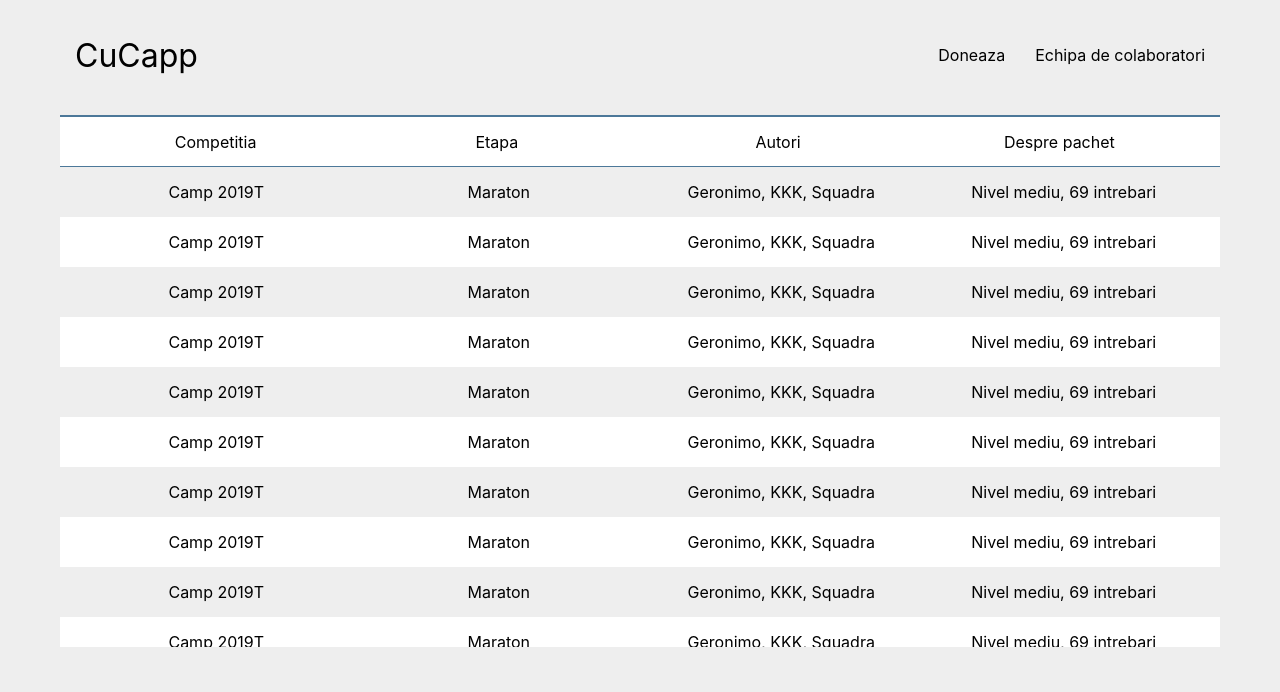
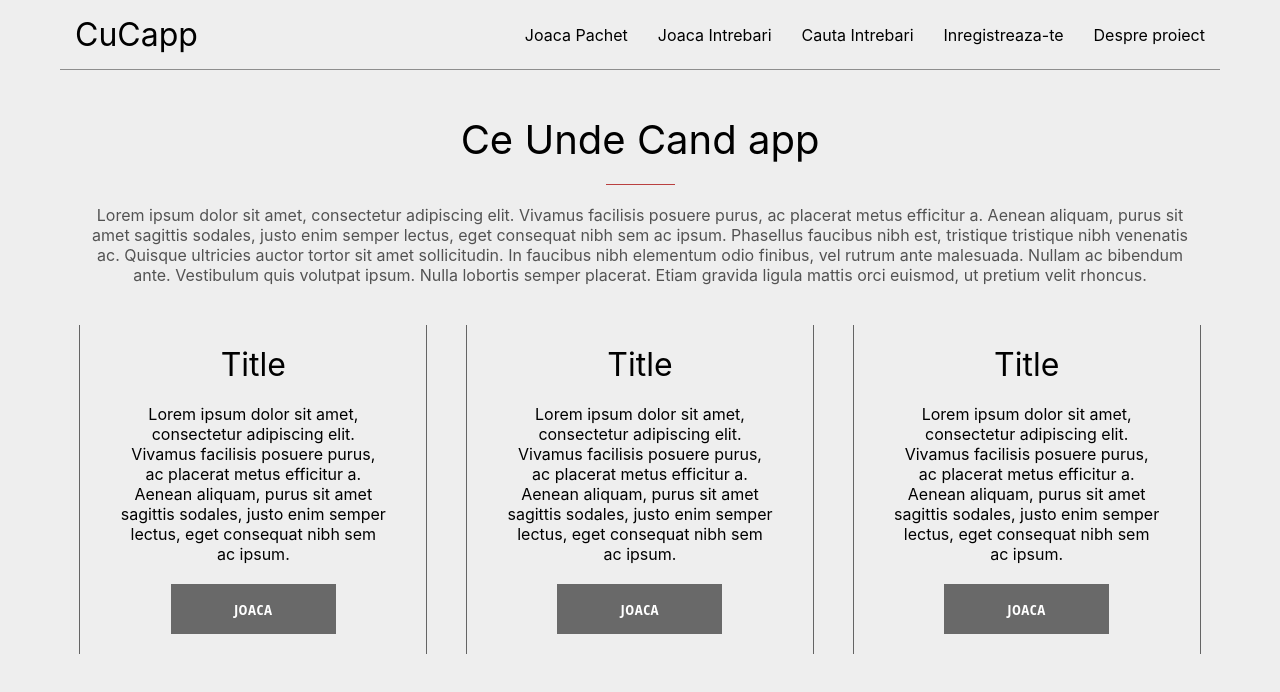
Before and after one commit to lavrric/cucapp, a React (Create React App) app: page / in a window 1280 px wide. Shown: the top 692 px of the page. Built offline with nearby package versions, Linux system fonts and the light colour scheme.

Commit message:
basic homepage, but better

```diff
--- a/src/App.css
+++ b/src/App.css
@@ -1,6 +1,6 @@
 body {
   background-color: #eeeeee;
-  padding: 20px 60px;
+  padding: 0 60px;
 }
 
 a {
--- a/src/components/custom-button/custom-button.component.jsx
+++ b/src/components/custom-button/custom-button.component.jsx
@@ -2,7 +2,7 @@ import React from "react";
 import "./custom-button.styles.scss";
 
 const CustomButton = ({ children, isGoogleSignIn, ...otherProps }) => (
-  <button className=" custom-button" {...otherProps}>
+  <button className={`custom-button`} {...otherProps}>
     {children}
   </button>
 );
--- a/src/components/custom-button/custom-button.styles.scss
+++ b/src/components/custom-button/custom-button.styles.scss
@@ -6,7 +6,7 @@
   line-height: 50px;
   padding: 0 35px 0 35px;
   font-size: 15px;
-  background-color: black;
+  background-color: rgb(105, 105, 105);
   color: white;
   text-transform: uppercase;
   font-family: "Open Sans Condensed";
--- /dev/null
+++ b/src/components/description/description.component.jsx
@@ -0,0 +1,21 @@
+import React from "react";
+import "./description.styles.scss";
+
+const Description = () => (
+  <div className="description">
+    <div className="title">Ce Unde Cand app</div>
+    <divc className="bar" />
+    <div className="text">
+      Lorem ipsum dolor sit amet, consectetur adipiscing elit. Vivamus facilisis
+      posuere purus, ac placerat metus efficitur a. Aenean aliquam, purus sit
+      amet sagittis sodales, justo enim semper lectus, eget consequat nibh sem
+      ac ipsum. Phasellus faucibus nibh est, tristique tristique nibh venenatis
+      ac. Quisque ultricies auctor tortor sit amet sollicitudin. In faucibus
+      nibh elementum odio finibus, vel rutrum ante malesuada. Nullam ac bibendum
+      ante. Vestibulum quis volutpat ipsum. Nulla lobortis semper placerat.
+      Etiam gravida ligula mattis orci euismod, ut pretium velit rhoncus.
+    </div>
+  </div>
+);
+
+export default Description;
--- /dev/null
+++ b/src/components/description/description.styles.scss
@@ -0,0 +1,21 @@
+.description {
+  display: flex;
+  flex-direction: column;
+  align-items: center;
+  padding: 20px;
+
+  .title {
+    font-size: 40px;
+  }
+
+  .bar {
+    width: 69px;
+    margin: 20px;
+    border-bottom: 1px solid rgb(185, 63, 63);
+  }
+
+  .text {
+    opacity: 65%;
+    text-align: center;
+  }
+}
--- /dev/null
+++ b/src/components/feature/feature.component.jsx
@@ -0,0 +1,19 @@
+import React from "react";
+import "./feature.styles.scss";
+
+import CustomButton from "../custom-button/custom-button.component";
+
+const Feature = () => (
+  <div className="feature">
+    <div className="title">Title</div>
+    <div className="text">
+      Lorem ipsum dolor sit amet, consectetur adipiscing elit. Vivamus facilisis
+      posuere purus, ac placerat metus efficitur a. Aenean aliquam, purus sit
+      amet sagittis sodales, justo enim semper lectus, eget consequat nibh sem
+      ac ipsum.
+    </div>
+    <CustomButton>Joaca</CustomButton>
+  </div>
+);
+
+export default Feature;
--- /dev/null
+++ b/src/components/feature/feature.styles.scss
@@ -0,0 +1,19 @@
+.feature {
+  width: 30%;
+  display: flex;
+  flex-direction: column;
+  align-items: center;
+  border: 1px solid rgb(100, 100, 100);
+  border-top: 0px;
+  border-bottom: 0px;
+  padding: 20px;
+
+  .title {
+    font-size: 32px;
+  }
+
+  .text {
+    text-align: center;
+    padding: 20px 20px;
+  }
+}
--- a/src/components/header/header.component.jsx
+++ b/src/components/header/header.component.jsx
@@ -5,8 +5,11 @@ const Header = () => (
   <div className="header">
     <div className="title">CuCapp</div>
     <div className="options">
-      <div className="option">Doneaza</div>
-      <div className="option">Echipa de colaboratori</div>
+      <div className="option">Joaca Pachet</div>
+      <div className="option">Joaca Intrebari</div>
+      <div className="option">Cauta Intrebari</div>
+      <div className="option">Inregistreaza-te</div>
+      <div className="option">Despre proiect</div>
     </div>
   </div>
 );
--- a/src/components/header/header.styles.scss
+++ b/src/components/header/header.styles.scss
@@ -3,17 +3,18 @@
   justify-content: space-between;
   margin-bottom: 25px;
   height: 70px;
-  width: 100%;
+  border-bottom: 1px solid rgb(141, 141, 141);
 
   .title {
     font-size: 32px;
     display: flex;
     align-items: center;
-    padding: 10px 15px;
+    text-align: center;
+    padding-left: 15px;
   }
 
   .options {
-    width: 50%;
+    width: 70%;
     height: 100%;
     display: flex;
     align-items: center;
--- a/src/pages/homepage/homepage.component.jsx
+++ b/src/pages/homepage/homepage.component.jsx
@@ -1,11 +1,17 @@
 import React from "react";
 import "./homepage.styles.scss";
 
-import GameList from "../../components/game-list/game-list.component";
+import Description from "../../components/description/description.component";
+import Feature from "../../components/feature/feature.component";
 
 const HomePage = () => (
   <div className="homepage">
-    <GameList />
+    <Description />
+    <div className="feature-list">
+      <Feature />
+      <Feature />
+      <Feature />
+    </div>
   </div>
 );
 
--- a/src/pages/homepage/homepage.styles.scss
+++ b/src/pages/homepage/homepage.styles.scss
@@ -1,10 +1,14 @@
 .homepage {
-  width: 100%;
   display: flex;
-  flex-wrap: nowrap;
-  justify-content: space-between;
+  flex-direction: column;
+  justify-content: center;
 
-  .description {
-    width: 25%;
+  .feature-list {
+    padding-top: 20px;
+    width: 100%;
+    flex-wrap: nowrap;
+    display: flex;
+    flex-direction: row;
+    justify-content: space-around;
   }
 }
```
